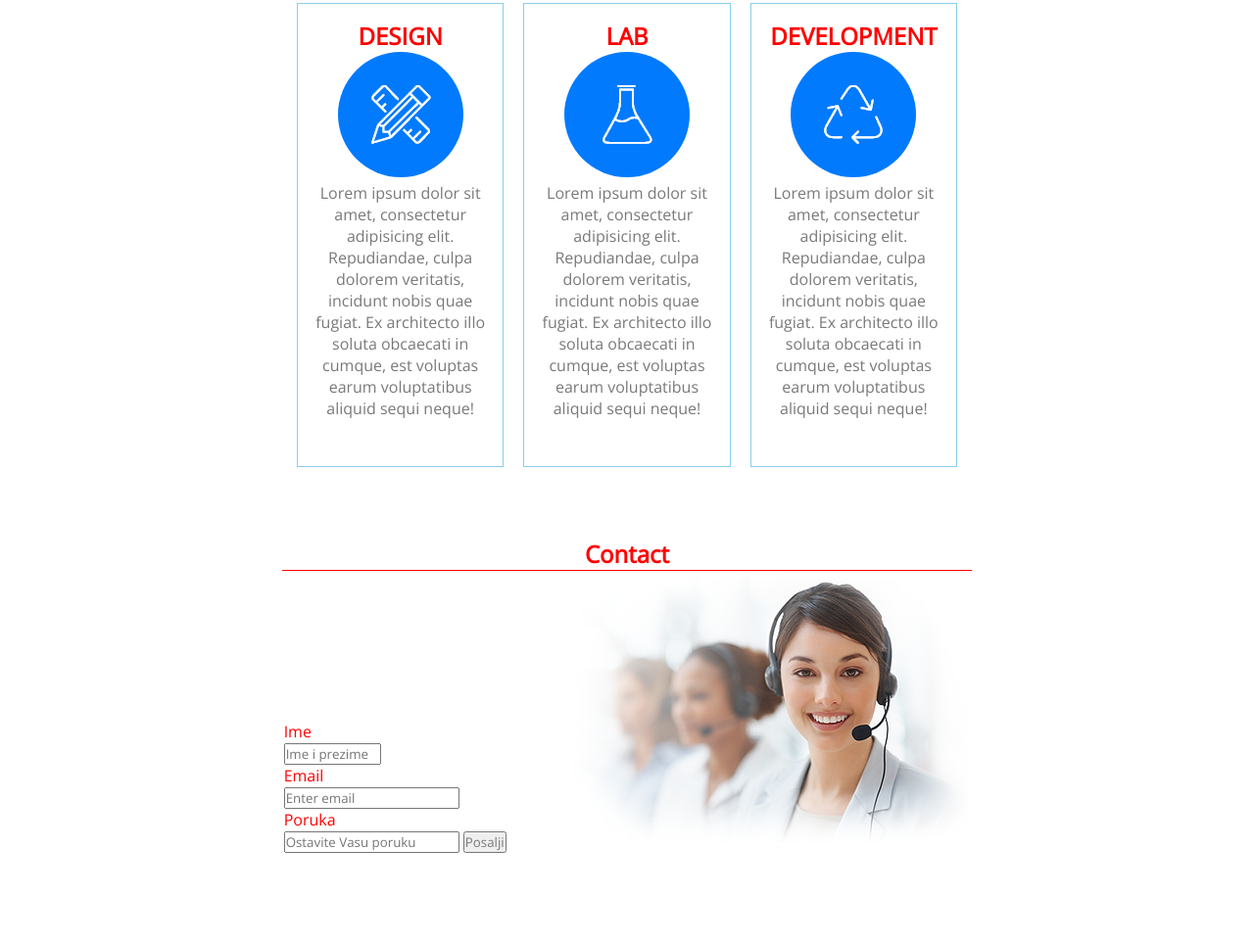
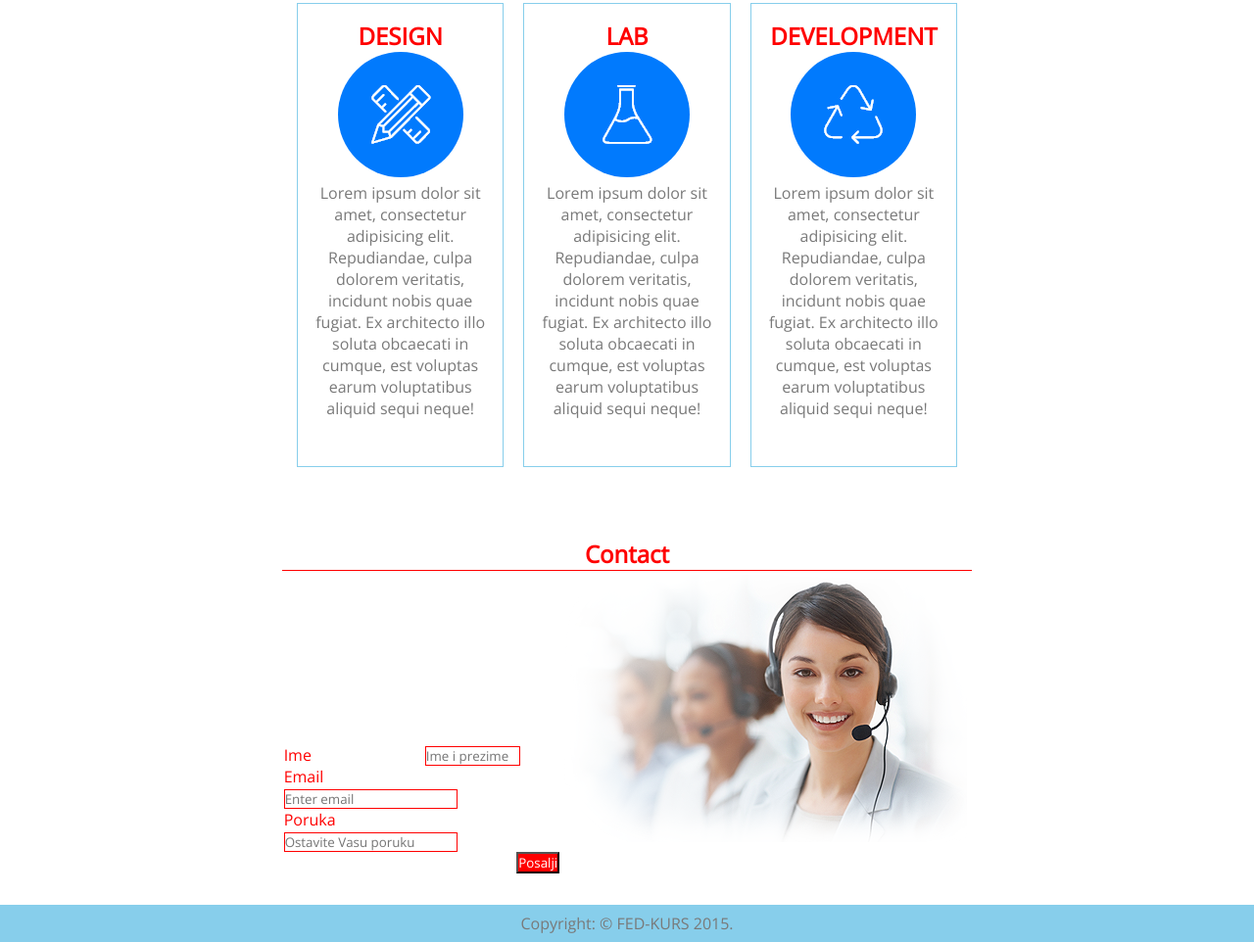
Before and after one commit to VladimirK138/vezba1, a plain HTML site: page index.html in a window 1280 px wide. Shown: the part 714-1676 px from the top of the page at 98% size. Before the commit the page ends 1617 px from the top, so only its background shows below. Drawn offline with nearby package versions, Linux system fonts and the light colour scheme; files that its build step writes are made by us from their sources.

Commit message:
sve zavrseno

```diff
--- a/index.html
+++ b/index.html
@@ -47,15 +47,17 @@
 		<h1 id="contact">Contact</h1>
 		<form action="#" method="POST" autocomplete="on" enctype="multipart/form-datd">
 			<label for="ime">Ime</label>
-			<input id="ime" type="text" name="ime" placeholder="Ime i prezime" size="10" maxlength="10">
+			<input id="ime" type="text" name="ime" placeholder="Ime i prezime" size="10" maxlength="10"><br/>
 			<label for="email">Email</label>
-			<input id="emfld" type="email" name="email" placeholder="Enter email">
+			<input id="emfld" type="email" name="email" placeholder="Enter email"><br/>
 			<label for="poruka">Poruka</label>
-			<input id="poruka" type="textarea" name="poruka" rows="3" cols="22" form="usrform" placeholder="Ostavite Vasu poruku">
+			<input id="poruka" type="textarea" name="poruka" rows="3" cols="22" form="usrform" placeholder="Ostavite Vasu poruku"><br/>
 			<button type="submit" class="btn btn-default">Posalji</button>
 		</form>
 		<img src="images/contactus.png">
 	</section>
-
+	<footer>
+		<p>Copyright: &copy; FED-KURS 2015.</p>
+	</footer>
 </body>
 </html>
--- a/scss/style.scss
+++ b/scss/style.scss
@@ -89,8 +89,23 @@ nav {
 			text-align: left;
 			width: 40%;
 				label {
-					display: block;
+					display: inline-block;
+					width: 140px;
 					color: red;
 				}
+				input {
+					border: 1px solid red;
+				}
+				button {
+					float: right;
+					background: red;
+					color: white;
+				}
+
 		}
 }
+footer{
+	background:skyblue;
+	padding: 0.5em 0;
+	text-align:center;
+}
```
